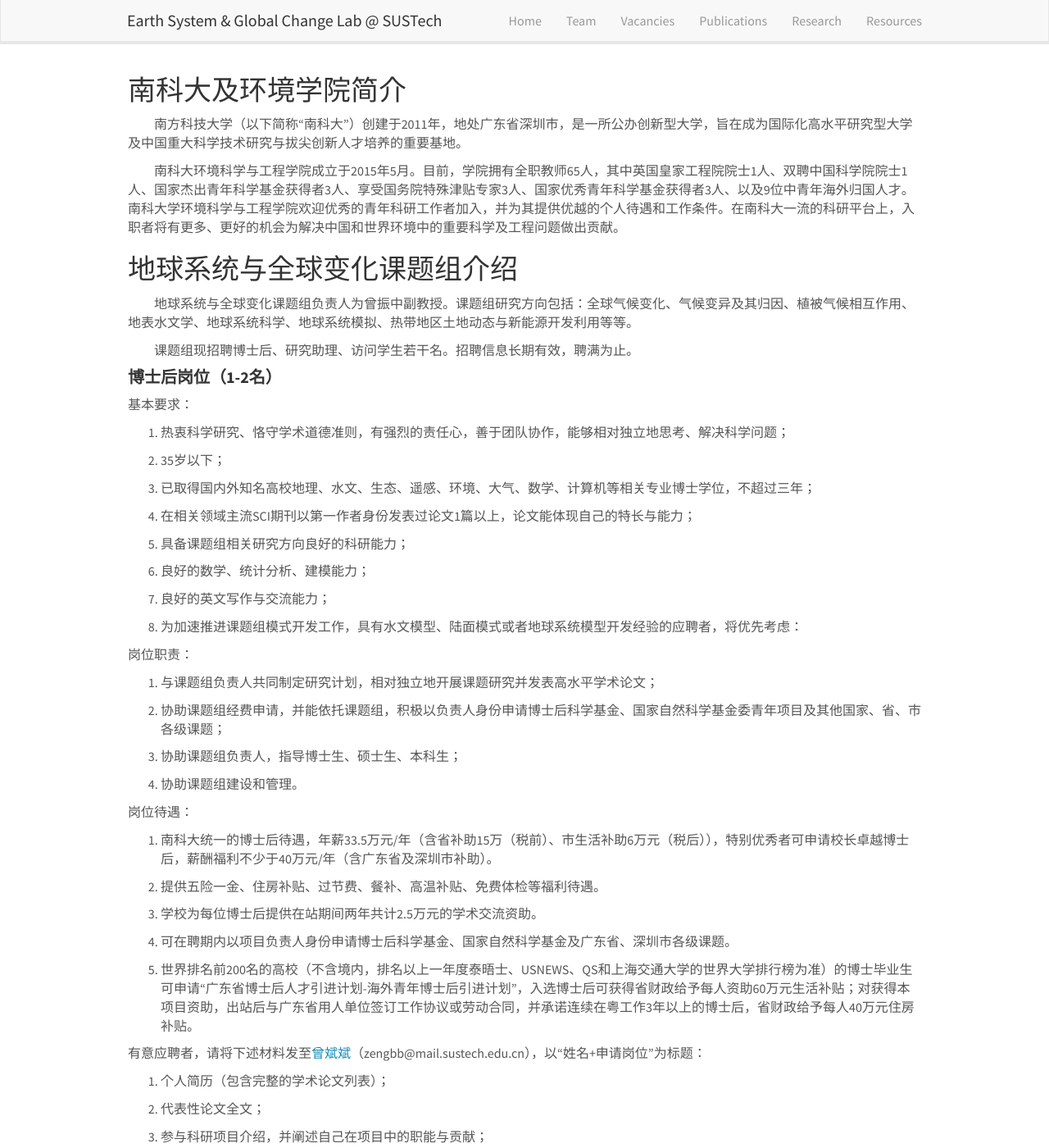
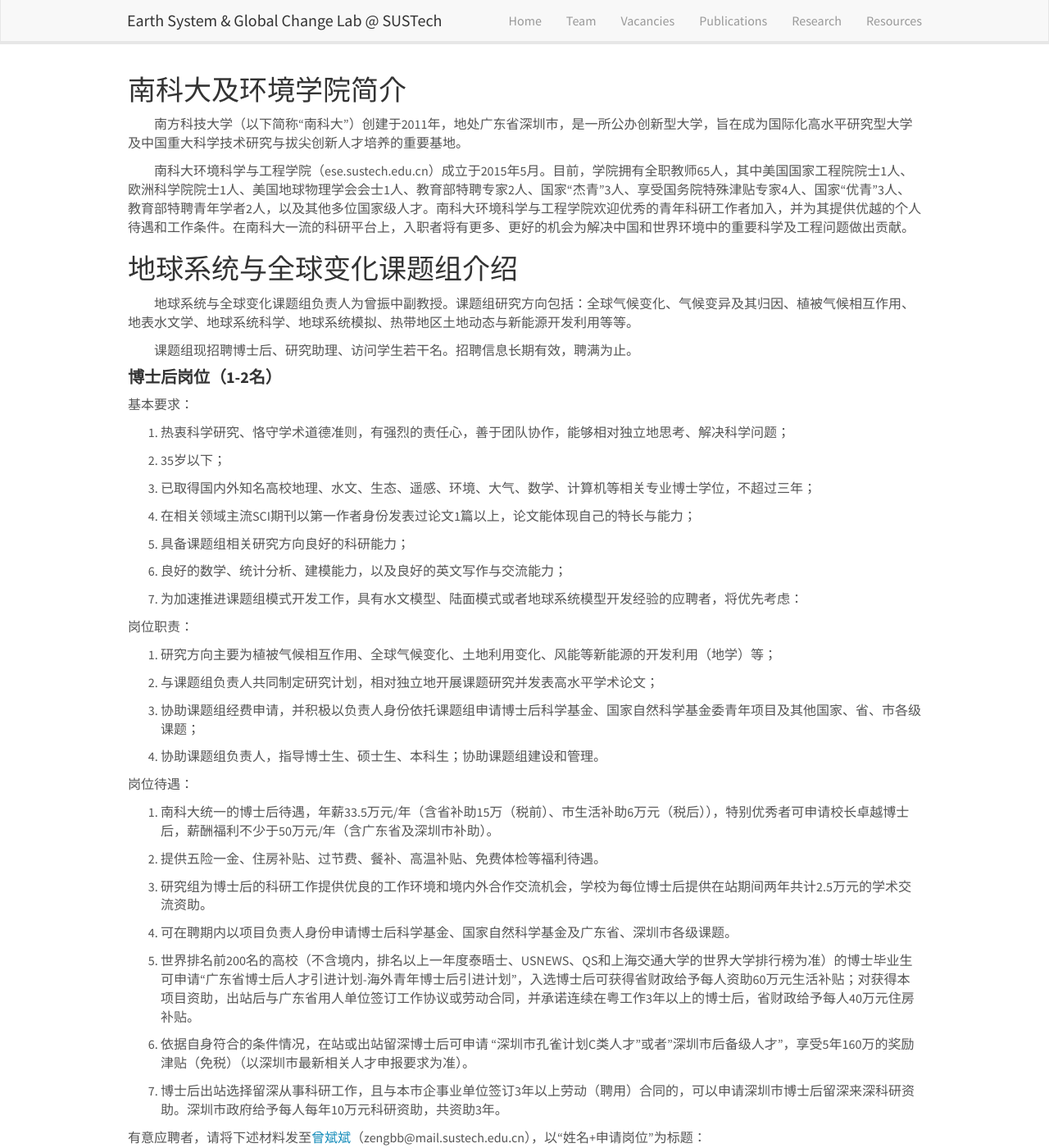
Before and after one commit to xurr2020/xurr2020.github.io, a Jekyll site: the page built from _pages/openings.md, in a window 1280 px wide and 1400 px high. Shown: the whole window at 82% size. Built offline with Jekyll 4.4.1, drawn with Linux system fonts in a browser that asks for light colours; nearby versions of some CDN libraries.

Commit message:
Update openings.md

```diff
--- a/_pages/openings.md
+++ b/_pages/openings.md
@@ -10,7 +10,7 @@ permalink: /vacancies
 
 &emsp;&emsp;南方科技大学（以下简称“南科大”）创建于2011年，地处广东省深圳市，是一所公办创新型大学，旨在成为国际化高水平研究型大学及中国重大科学技术研究与拔尖创新人才培养的重要基地。
 
-&emsp;&emsp;南科大环境科学与工程学院成立于2015年5月。目前，学院拥有全职教师65人，其中英国皇家工程院院士1人、双聘中国科学院院士1人、国家杰出青年科学基金获得者3人、享受国务院特殊津贴专家3人、国家优秀青年科学基金获得者3人、以及9位中青年海外归国人才。南科大学环境科学与工程学院欢迎优秀的青年科研工作者加入，并为其提供优越的个人待遇和工作条件。在南科大一流的科研平台上，入职者将有更多、更好的机会为解决中国和世界环境中的重要科学及工程问题做出贡献。
+&emsp;&emsp;南科大环境科学与工程学院（ese.sustech.edu.cn）成立于2015年5月。目前，学院拥有全职教师65人，其中美国国家工程院院士1人、欧洲科学院院士1人、美国地球物理学会会士1人、教育部特聘专家2人、国家“杰青”3人、享受国务院特殊津贴专家4人、国家“优青”3人、教育部特聘青年学者2人，以及其他多位国家级人才。南科大环境科学与工程学院欢迎优秀的青年科研工作者加入，并为其提供优越的个人待遇和工作条件。在南科大一流的科研平台上，入职者将有更多、更好的机会为解决中国和世界环境中的重要科学及工程问题做出贡献。
 
 ## 地球系统与全球变化课题组介绍
 
@@ -32,33 +32,35 @@ permalink: /vacancies
 
 5. 具备课题组相关研究方向良好的科研能力；
 
-6. 良好的数学、统计分析、建模能力；
-
-7. 良好的英文写作与交流能力；
+6. 良好的数学、统计分析、建模能力，以及良好的英文写作与交流能力；
 
 8. 为加速推进课题组模式开发工作，具有水文模型、陆面模式或者地球系统模型开发经验的应聘者，将优先考虑：
 
 岗位职责：
 
-1. 与课题组负责人共同制定研究计划，相对独立地开展课题研究并发表高水平学术论文；
+1.  研究方向主要为植被气候相互作用、全球气候变化、土地利用变化、风能等新能源的开发利用（地学）等；
 
-2. 协助课题组经费申请，并能依托课题组，积极以负责人身份申请博士后科学基金、国家自然科学基金委青年项目及其他国家、省、市各级课题；
+2. 与课题组负责人共同制定研究计划，相对独立地开展课题研究并发表高水平学术论文；
 
-3. 协助课题组负责人，指导博士生、硕士生、本科生；
+3. 协助课题组经费申请，并积极以负责人身份依托课题组申请博士后科学基金、国家自然科学基金委青年项目及其他国家、省、市各级课题；
 
-4. 协助课题组建设和管理。
+4. 协助课题组负责人，指导博士生、硕士生、本科生；协助课题组建设和管理。
 
 岗位待遇：
 
-1. 南科大统一的博士后待遇，年薪33.5万元/年（含省补助15万（税前）、市生活补助6万元（税后）），特别优秀者可申请校长卓越博士后，薪酬福利不少于40万元/年（含广东省及深圳市补助）。
+1. 南科大统一的博士后待遇，年薪33.5万元/年（含省补助15万（税前）、市生活补助6万元（税后）），特别优秀者可申请校长卓越博士后，薪酬福利不少于50万元/年（含广东省及深圳市补助）。
 
 2. 提供五险一金、住房补贴、过节费、餐补、高温补贴、免费体检等福利待遇。
 
-3. 学校为每位博士后提供在站期间两年共计2.5万元的学术交流资助。
+3. 研究组为博士后的科研工作提供优良的工作环境和境内外合作交流机会，学校为每位博士后提供在站期间两年共计2.5万元的学术交流资助。
 
 4. 可在聘期内以项目负责人身份申请博士后科学基金、国家自然科学基金及广东省、深圳市各级课题。
 
 5. 世界排名前200名的高校（不含境内，排名以上一年度泰晤士、USNEWS、QS和上海交通大学的世界大学排行榜为准）的博士毕业生可申请“广东省博士后人才引进计划-海外青年博士后引进计划”，入选博士后可获得省财政给予每人资助60万元生活补贴；对获得本项目资助，出站后与广东省用人单位签订工作协议或劳动合同，并承诺连续在粤工作3年以上的博士后，省财政给予每人40万元住房补贴。
+
+6. 依据自身符合的条件情况，在站或出站留深博士后可申请 "深圳市孔雀计划C类人才"或者"深圳市后备级人才"，享受5年160万的奖励津贴（免税）（以深圳市最新相关人才申报要求为准）。
+
+7. 博士后出站选择留深从事科研工作，且与本市企事业单位签订3年以上劳动（聘用）合同的，可以申请深圳市博士后留深来深科研资助。深圳市政府给予每人每年10万元科研资助，共资助3年。
 
 有意应聘者，请将下述材料发至<a href="mailto:zengbb@mail.sustech.edu.cn">曾斌斌</a>（zengbb@mail.sustech.edu.cn），以“姓名+申请岗位”为标题：
 
```
